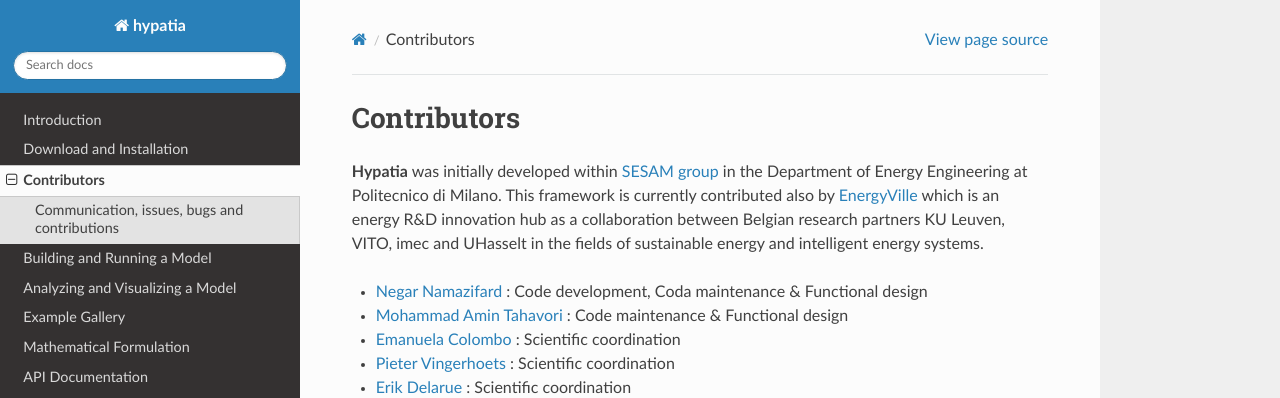
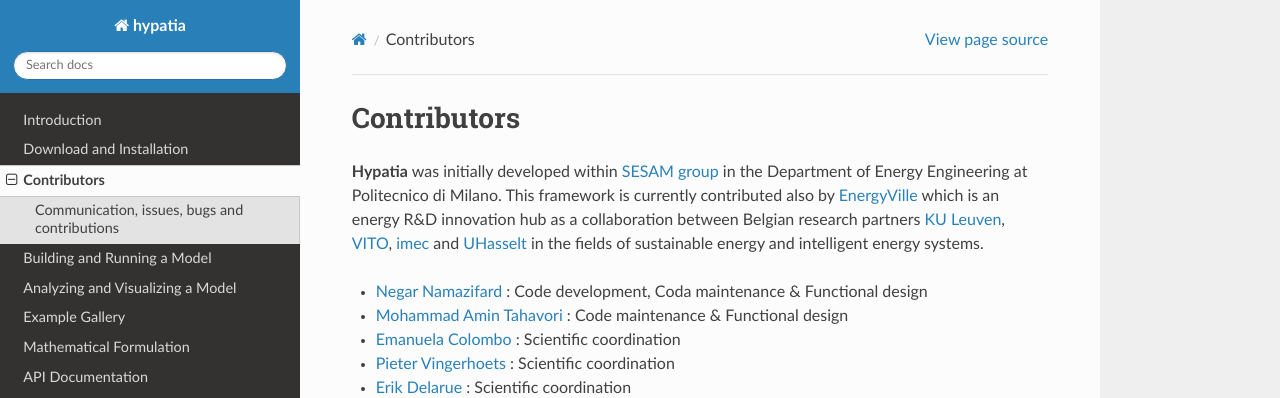
Before and after one commit to Hypatia-Energy-Modelling-Framework/Hypatia, a Sphinx documentation site: the page built from doc/source/contributors.rst, in a window 1280 px wide. Shown: the top 398 px of the page. Built offline with Sphinx 7.4.7 and the Read the Docs theme 2.0.0, drawn with Linux system fonts in a browser that asks for light colours; some of the changed lines change nothing that is shown.

Commit message:
modify docs

```diff
--- a/doc/source/contributors.rst
+++ b/doc/source/contributors.rst
@@ -4,7 +4,8 @@
 
 **Hypatia** was initially developed within `SESAM group <http://sesam.polimi.it/>`_ in the Department of Energy Engineering at Politecnico di Milano.
 This framework is currently contributed also by `EnergyVille <https://www.energyville.be/>`_ which is an energy R&D innovation hub as a collaboration between
-Belgian research partners KU Leuven, VITO, imec and UHasselt in the fields of sustainable energy and intelligent energy systems.
+Belgian research partners `KU Leuven <https://www.kuleuven.be/english/kuleuven/>`_, `VITO <https://vito.be/en/>`_, `imec <https://www.imec-int.com/en/>`_
+and `UHasselt <https://www.uhasselt.be/en>`_ in the fields of sustainable energy and intelligent energy systems.
 
 
 * `Negar Namazifard  <https://www.linkedin.com/in/negarnamazifard/>`_ : Code development, Coda maintenance & Functional design
```
